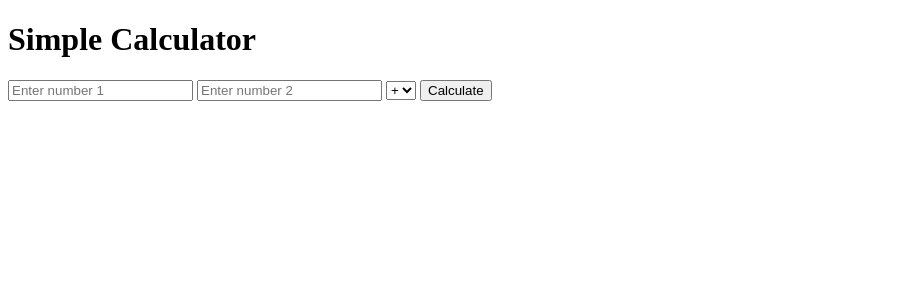
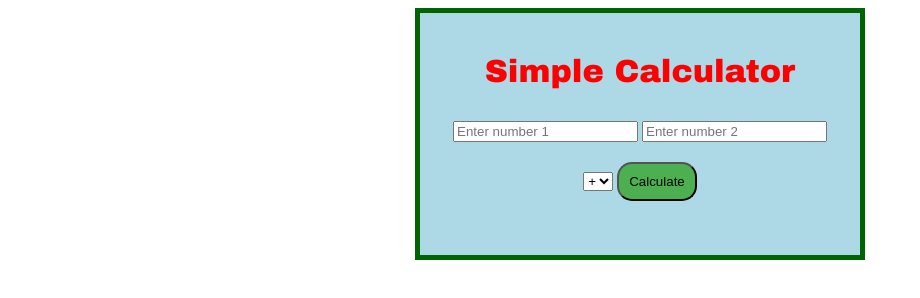
Before and after one commit to KelveenRaj/WebDev2, a plain HTML site: page Week 7/Simple Calculator/index.html in a window 1280 px wide. Shown: the whole page, without its empty margins (0-920 px from the left). Drawn offline with Linux system fonts and the light colour scheme.

Commit message:
calculator

```diff
--- a/Week 7/Simple Calculator/index.html
+++ b/Week 7/Simple Calculator/index.html
@@ -2,11 +2,11 @@
 <html>
   <head>
     <title>Simple Calculator</title>
-    <link rel="stylesheet" href="style.css" />
+    <link rel="stylesheet" href="styles.css" />
   </head>
   <body>
     <div class="container">
-      <h1>Simple Calculator</h1>
+      <h1 class="heading">Simple Calculator</h1>
       <input type="number" id="num1" placeholder="Enter number 1" />
       <input type="number" id="num2" placeholder="Enter number 2" />
       <select id="operator">
--- a/Week 7/Simple Calculator/styles.css
+++ b/Week 7/Simple Calculator/styles.css
@@ -1,8 +1,17 @@
 .container {
-  max-width: 300px;
+  background-color: lightblue;
+  border-color: darkgreen;
+  border-style: solid;
+  border-width: 5px;
+  max-width: 400px;
   margin: 0 auto;
   padding: 20px;
   text-align: center;
+}
+
+.heading {
+  font-family: arial black;
+  color: red;
 }
 
 input,
@@ -14,9 +23,16 @@ button {
 
 button {
   padding: 10px;
+  border-radius: 15px;
+  border-color: black;
   background-color: #4caf50;
-  color: #fff;
+  color: black;
   cursor: pointer;
+}
+
+button:hover {
+  background-color: lightgreen;
+  color: white
 }
 
 p {
```
